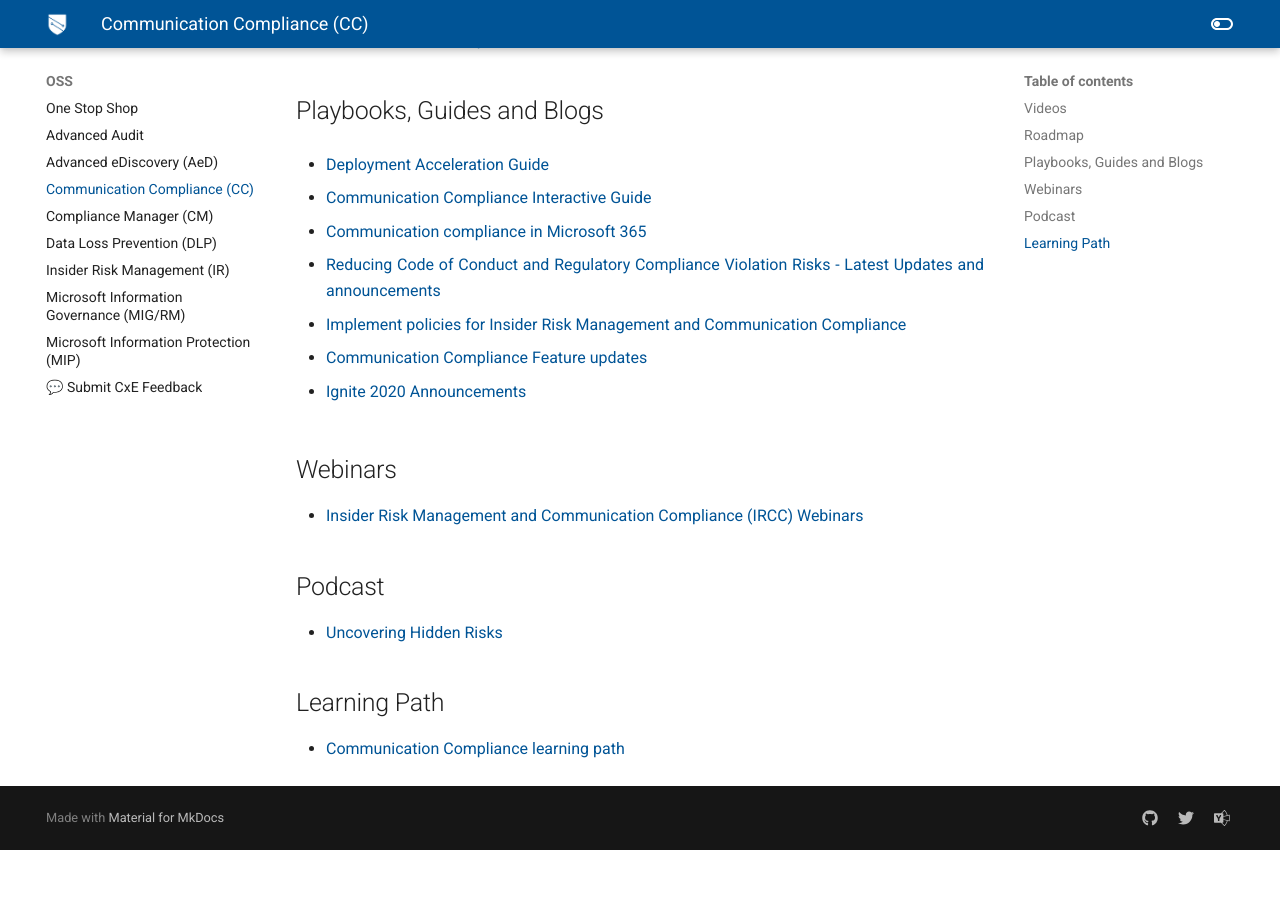
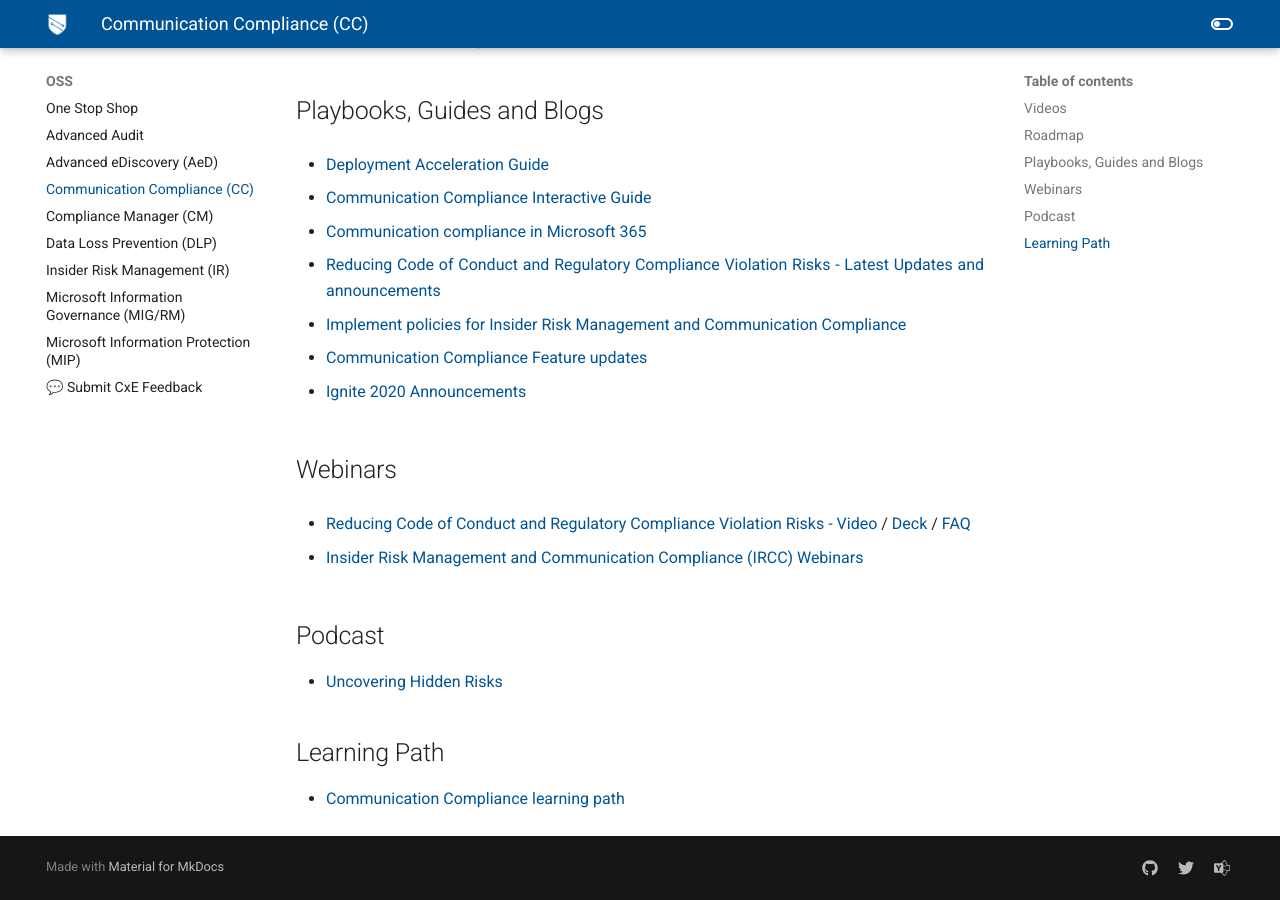
Before and after one commit to microsoft/ComplianceCxE, an MkDocs documentation site: the page built from docs/resources/cc.md, in a window 1280 px wide and 900 px high, scrolled down 669 px. Built offline with MkDocs 1.6.1 and Material for MkDocs 9.7.7, drawn with Linux system fonts in a browser that asks for light colours; comment, search, counter and statistics services are not loaded; old or Windows-style settings are respelled for this version of MkDocs; before the commit the page ends 1519 px from its top, so only the background shows below that.

Commit message:
Updated Webinar

```diff
--- a/docs/resources/cc.md
+++ b/docs/resources/cc.md
@@ -38,6 +38,8 @@
 * [Ignite 2020 Announcements](http://aka.ms/ccignite2020)
 
 ## Webinars
+* [Reducing Code of Conduct and Regulatory Compliance Violation Risks - Video](https://mipc.eventbuilder.com/event/45690) / [Deck](https://m365x314771.sharepoint.com/:p:/s/MIPComplianceResources/Eeb6R4lf4UVMqJah1CKN1z0BGmkbKnWS_isOMu2gCERzjQ?e=0TdFoE) / [FAQ](https://m365x314771.sharepoint.com/:b:/s/MIPComplianceResources/EfaYJKbOHklPr9_BqBpJRd8Bn57ZEUzAUqnI8Dn6d3fB5g?e=yZxRVZ)
+
 * [Insider Risk Management and Communication Compliance (IRCC) Webinars](https://microsoft.github.io/ComplianceCxE/webinars/#insider-risk-managementcommunication-compliance)
 
 ## Podcast
```
